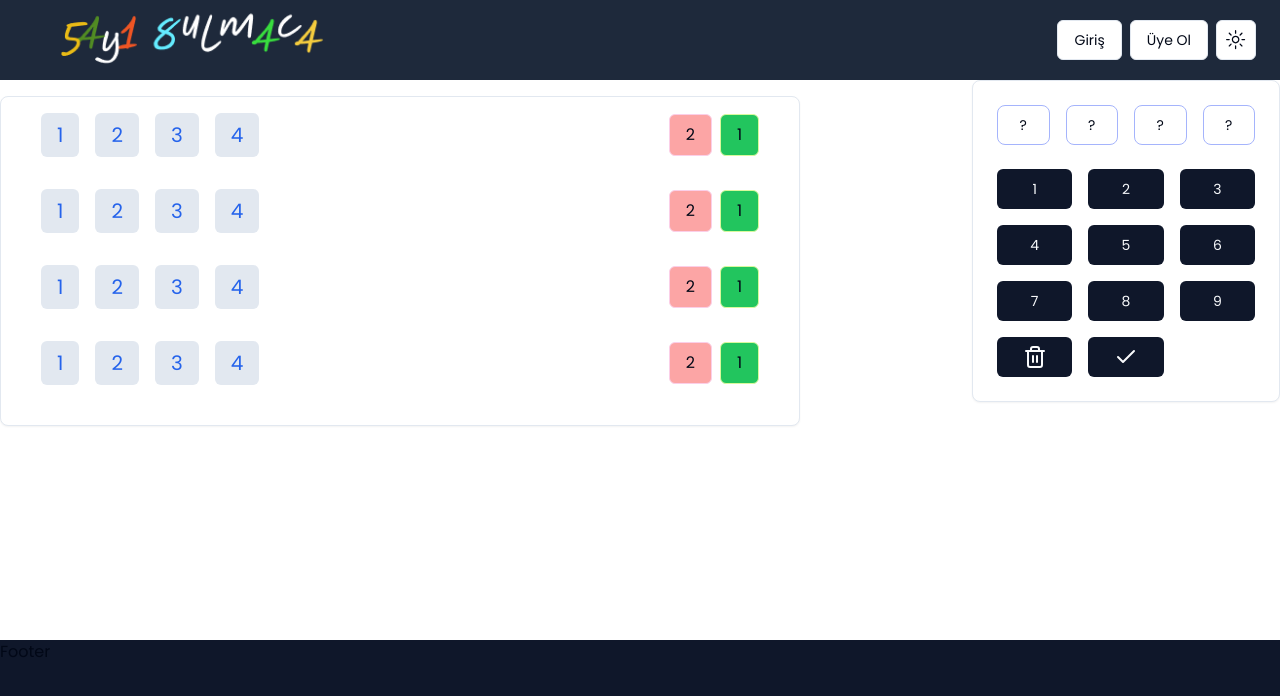
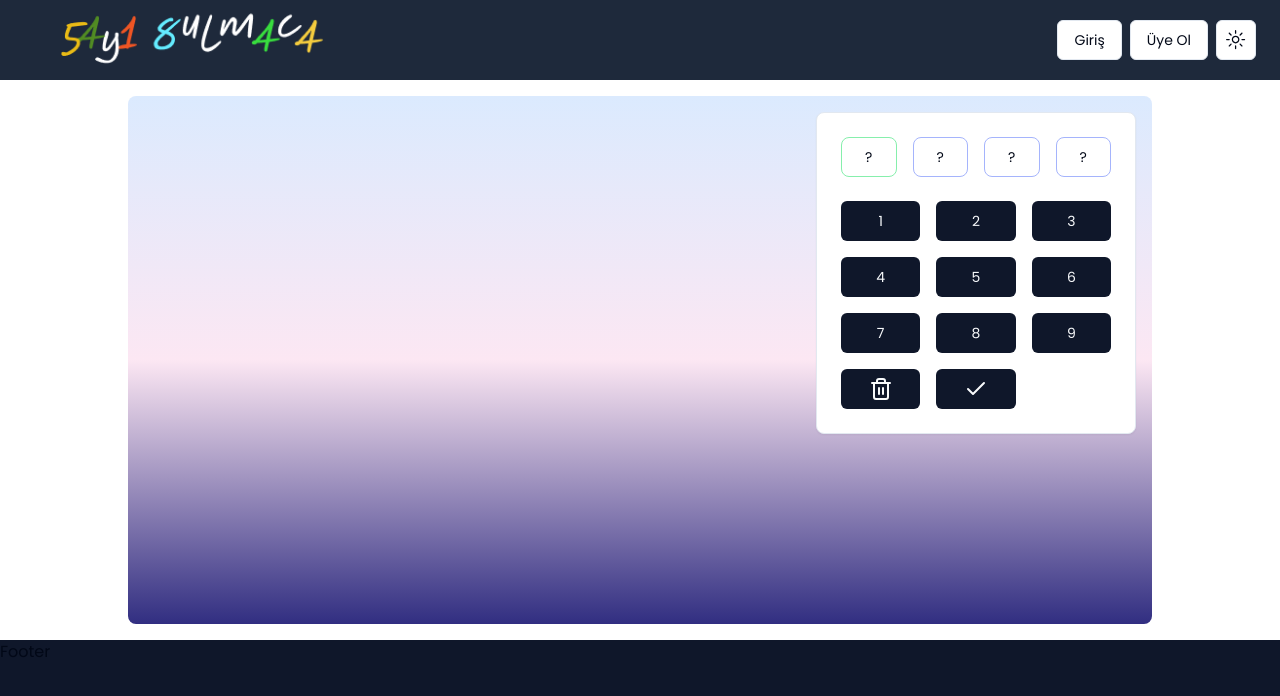
Before and after one commit to passarante/guessthenumber, a Next.js app: page / in a window 1280 px wide. Shown: the top 696 px of the page. Built offline with nearby package versions, Linux system fonts and the light colour scheme.

Commit message:
added game logic

```diff
--- a/src/app/layout.tsx
+++ b/src/app/layout.tsx
@@ -4,6 +4,7 @@ import "./globals.css";
 import { ThemeProvider } from "@/components/theme-provider";
 import Navbar from "@/components/global/Navbar";
 import Footer from "@/components/global/Footer";
+import { Toaster } from "@/components/ui/toaster";
 
 const poppins = Poppins({ subsets: ["latin"], weight: ["400", "700"] });
 
@@ -32,6 +33,7 @@ export default function RootLayout({
           <Navbar />
           <main className="flex flex-col flex-1">{children}</main>
           <Footer />
+          <Toaster />
         </ThemeProvider>
       </body>
     </html>
--- a/src/app/page.tsx
+++ b/src/app/page.tsx
@@ -1,16 +1,67 @@
 "use client";
+import UserGuess from "@/components/game/UserGuess";
 import { Button } from "@/components/ui/button";
 import { Card, CardContent, CardHeader } from "@/components/ui/card";
+import { toast } from "@/components/ui/use-toast";
 import { Check, Trash2 } from "lucide-react";
-import { useState } from "react";
+import { useEffect, useState } from "react";
+
+const NUMBERS = [1, 2, 3, 4, 5, 6, 7, 8, 9];
 
 export default function Home() {
+  const [guess, setGuess] = useState<number>(0);
   const [number1, setNumber1] = useState<number | null>();
   const [number2, setNumber2] = useState<number | null>();
   const [number3, setNumber3] = useState<number | null>();
   const [number4, setNumber4] = useState<number | null>();
+  const [numberIndex, setNumberIndex] = useState(1);
+  const [gameOver, setGameOver] = useState(false);
+  const [isWin, setIsWin] = useState(false);
 
-  const [numberIndex, setNumberIndex] = useState(1);
+  const [userGuess, setUserGuess] = useState<number[]>([]);
+
+  useEffect(() => {
+    handleCreateRandomNumber();
+  }, []);
+
+  useEffect(() => {
+    let timeOut = null;
+    if (isWin) {
+      timeOut = setTimeout(() => {
+        toast({
+          title: "Efferim... Doğru rakam " + guess + " idi...",
+        });
+        setUserGuess([]);
+        handleCreateRandomNumber();
+        setNumber1(null);
+        setNumber2(null);
+        setNumber3(null);
+        setNumber4(null);
+        setNumberIndex(1);
+        setGameOver(false);
+        setIsWin(false);
+      }, 500);
+    }
+    () => {
+      if (timeOut) {
+        clearTimeout(timeOut);
+      }
+    };
+  }, [isWin]);
+
+  const handleCreateRandomNumber = () => {
+    let numStr = ``;
+    let tempNumbers = NUMBERS;
+
+    for (let index = 0; index < 4; index++) {
+      const randomIndex = Math.floor(Math.random() * tempNumbers.length);
+      const element = tempNumbers[randomIndex];
+      tempNumbers = tempNumbers.filter((num) => num !== element);
+      numStr += element;
+    }
+
+    setGuess(parseInt(numStr));
+  };
 
   const handleNumberPress = (pressedNumber: number) => {
     if (numberIndex == 1) {
@@ -28,113 +79,68 @@ export default function Home() {
     }
   };
 
+  const handleRemove = () => {
+    if (numberIndex == 1) {
+      setNumber1(null);
+    } else if (numberIndex == 2) {
+      setNumber2(null);
+      setNumberIndex(1);
+    } else if (numberIndex == 3) {
+      setNumber3(null);
+      setNumberIndex(2);
+    } else if (numberIndex == 4) {
+      setNumber4(null);
+      setNumberIndex(3);
+    }
+  };
+
+  const checkGuess = () => {
+    if (
+      number1 &&
+      number2 &&
+      number3 &&
+      number4 &&
+      (number1 != number2 ||
+        number1 != number3 ||
+        number1 != number4 ||
+        number2 != number3 ||
+        number2 != number4 ||
+        number3 != number4)
+    ) {
+      setUserGuess([
+        ...userGuess,
+        parseInt(`${number1}${number2}${number3}${number4}`),
+      ]);
+    } else {
+      return;
+    }
+  };
+
   return (
-    <div className="grid grid-cols-4 gap-4">
-      <div className="col-span-3 mt-4">
-        <Card className="w-[800px]">
+    <div className="max-w-5xl mx-auto bg-gradient-to-b from-blue-100 via-pink-100 to-indigo-900 h-full flex flex-1 p-4 my-4 rounded-lg">
+      <div className="grid grid-cols-3 gap-4">
+        <div className="col-span-2 mt-4">
+          {userGuess.length > 0 && (
+            <Card className="w-[500px]">
               <CardContent>
-            <div className="p-4 flex flex-col gap-8">
+                <div className="p-2 flex flex-col gap-4">
+                  {/* <div>{guess}</div> */}
                   {/* Guess Line */}
-              <div className="flex items-center justify-between">
-                <div className="flex items-center space-x-4">
-                  <span className="bg-slate-200 text-xl text-blue-600 p-2 px-4 border-border-gray-300 rounded-md">
-                    1
-                  </span>
-                  <span className="bg-slate-200 text-xl text-blue-600 p-2 px-4 border-border-gray-300 rounded-md">
-                    2
-                  </span>
-                  <span className="bg-slate-200 text-xl text-blue-600 p-2 px-4 border-border-gray-300 rounded-md">
-                    3
-                  </span>
-                  <span className="bg-slate-200 text-xl text-blue-600 p-2 px-4 border-border-gray-300 rounded-md">
-                    4
-                  </span>
-                </div>
-                <div className="flex items-center space-x-2">
-                  <span className="bg-red-300 border-pink-200 border p-2 px-4 rounded-md">
-                    2
-                  </span>
-                  <span className="bg-green-500 border-lime-200 border p-2 px-4 rounded-md">
-                    1
-                  </span>
-                </div>
-              </div>
-              <div className="flex items-center justify-between">
-                <div className="flex items-center space-x-4">
-                  <span className="bg-slate-200 text-xl text-blue-600 p-2 px-4 border-border-gray-300 rounded-md">
-                    1
-                  </span>
-                  <span className="bg-slate-200 text-xl text-blue-600 p-2 px-4 border-border-gray-300 rounded-md">
-                    2
-                  </span>
-                  <span className="bg-slate-200 text-xl text-blue-600 p-2 px-4 border-border-gray-300 rounded-md">
-                    3
-                  </span>
-                  <span className="bg-slate-200 text-xl text-blue-600 p-2 px-4 border-border-gray-300 rounded-md">
-                    4
-                  </span>
-                </div>
-                <div className="flex items-center space-x-2">
-                  <span className="bg-red-300 border-pink-200 border p-2 px-4 rounded-md">
-                    2
-                  </span>
-                  <span className="bg-green-500 border-lime-200 border p-2 px-4 rounded-md">
-                    1
-                  </span>
-                </div>
-              </div>
-              <div className="flex items-center justify-between ">
-                <div className="flex items-center space-x-4">
-                  <span className="bg-slate-200 text-xl text-blue-600 p-2 px-4 border-border-gray-300 rounded-md">
-                    1
-                  </span>
-                  <span className="bg-slate-200 text-xl text-blue-600 p-2 px-4 border-border-gray-300 rounded-md">
-                    2
-                  </span>
-                  <span className="bg-slate-200 text-xl text-blue-600 p-2 px-4 border-border-gray-300 rounded-md">
-                    3
-                  </span>
-                  <span className="bg-slate-200 text-xl text-blue-600 p-2 px-4 border-border-gray-300 rounded-md">
-                    4
-                  </span>
-                </div>
-                <div className="flex items-center space-x-2">
-                  <span className="bg-red-300 border-pink-200 border p-2 px-4 rounded-md">
-                    2
-                  </span>
-                  <span className="bg-green-500 border-lime-200 border p-2 px-4 rounded-md">
-                    1
-                  </span>
-                </div>
-              </div>
-              <div className="flex items-center justify-between">
-                <div className="flex items-center space-x-4">
-                  <span className="bg-slate-200 text-xl text-blue-600 p-2 px-4 border-border-gray-300 rounded-md">
-                    1
-                  </span>
-                  <span className="bg-slate-200 text-xl text-blue-600 p-2 px-4 border-border-gray-300 rounded-md">
-                    2
-                  </span>
-                  <span className="bg-slate-200 text-xl text-blue-600 p-2 px-4 border-border-gray-300 rounded-md">
-                    3
-                  </span>
-                  <span className="bg-slate-200 text-xl text-blue-600 p-2 px-4 border-border-gray-300 rounded-md">
-                    4
-                  </span>
-                </div>
-                <div className="flex items-center space-x-2">
-                  <span className="bg-red-300 border-pink-200 border p-2 px-4 rounded-md">
-                    2
-                  </span>
-                  <span className="bg-green-500 border-lime-200 border p-2 px-4 rounded-md">
-                    1
-                  </span>
-                </div>
-              </div>
+
+                  {userGuess.map((num, index) => (
+                    <UserGuess
+                      key={index}
+                      number={num}
+                      guess={guess}
+                      setIsWin={setIsWin}
+                    />
+                  ))}
                 </div>
               </CardContent>
             </Card>
+          )}
         </div>
+
         <div>
           <Card>
             <CardHeader className="!flex !justify-center !w-full">
@@ -143,28 +149,36 @@ export default function Home() {
                   <Button
                     onClick={() => setNumberIndex(1)}
                     variant={"outline"}
-                  className="text-center border border-indigo-300 p-4 rounded-lg"
+                    className={`text-center border border-indigo-300 p-4 rounded-lg ${
+                      numberIndex === 1 ? "border-green-300" : ""
+                    }`}
                   >
                     {number1 ? number1 : "?"}
                   </Button>
                   <Button
                     onClick={() => setNumberIndex(2)}
                     variant={"outline"}
-                  className="text-center border border-indigo-300 p-4 rounded-lg"
+                    className={`text-center border border-indigo-300 p-4 rounded-lg ${
+                      numberIndex === 2 ? "border-green-300" : ""
+                    }`}
                   >
                     {number2 ? number2 : "?"}
                   </Button>
                   <Button
                     onClick={() => setNumberIndex(3)}
                     variant={"outline"}
-                  className="text-center border border-indigo-300 p-4 rounded-lg"
+                    className={`text-center border border-indigo-300 p-4 rounded-lg ${
+                      numberIndex === 3 ? "border-green-300" : ""
+                    }`}
                   >
                     {number3 ? number3 : "?"}
                   </Button>
                   <Button
                     onClick={() => setNumberIndex(4)}
                     variant={"outline"}
-                  className="text-center border border-indigo-300 p-4 rounded-lg"
+                    className={`text-center border border-indigo-300 p-4 rounded-lg ${
+                      numberIndex === 4 ? "border-green-300" : ""
+                    }`}
                   >
                     {number4 ? number4 : "?"}
                   </Button>
@@ -182,10 +196,10 @@ export default function Home() {
                 <Button onClick={() => handleNumberPress(7)}>7</Button>
                 <Button onClick={() => handleNumberPress(8)}>8</Button>
                 <Button onClick={() => handleNumberPress(9)}>9</Button>
-              <Button>
+                <Button onClick={handleRemove}>
                   <Trash2 />
                 </Button>
-              <Button>
+                <Button onClick={checkGuess}>
                   <Check />
                 </Button>
               </div>
@@ -193,5 +207,6 @@ export default function Home() {
           </Card>
         </div>
       </div>
+    </div>
   );
 }
--- /dev/null
+++ b/src/components/game/UserGuess.tsx
@@ -0,0 +1,74 @@
+import React, { Dispatch, SetStateAction, useEffect, useState } from "react";
+
+type UserGuessProps = {
+  number: number;
+  guess: number;
+  setIsWin: Dispatch<SetStateAction<boolean>>;
+};
+
+const UserGuess = ({ number, guess, setIsWin }: UserGuessProps) => {
+  const [correctNumbers, setCorrectNumbers] = useState<number>(0);
+  const [correctPlaces, setCorrectPlaces] = useState<number>(0);
+
+  useEffect(() => {
+    handleCalculateCorrectNumbersAndPlaces();
+  }, []);
+
+  const handleCalculateCorrectNumbersAndPlaces = () => {
+    const numberStr = number.toString();
+    const guessStr = guess.toString();
+    let correctTotal = 0;
+    let placeTotal = 0;
+    for (let index = 0; index < 4; index++) {
+      const element = numberStr[index];
+      if (guessStr.includes(element)) {
+        correctTotal++;
+      }
+    }
+
+    for (let index = 0; index < 4; index++) {
+      if (numberStr[index] === guessStr[index]) {
+        placeTotal++;
+      }
+    }
+
+    if (placeTotal === 4) {
+      setIsWin(true);
+    }
+
+    setCorrectNumbers(correctTotal - placeTotal);
+    setCorrectPlaces(placeTotal);
+  };
+
+  return (
+    <div className="flex items-center justify-between">
+      <div className="flex items-center space-x-4">
+        {number
+          .toString()
+          .split("")
+          .map((num, index) => (
+            <span
+              className="bg-slate-200 text-xl text-blue-600 p-2 px-4 border-border-gray-300 rounded-md"
+              key={index}
+            >
+              {num}
+            </span>
+          ))}
+      </div>
+      <div className="flex items-center space-x-2">
+        {correctPlaces > 0 && (
+          <span className="bg-green-500 border-lime-200 border p-2 px-4 rounded-md">
+            {correctPlaces}
+          </span>
+        )}
+        {correctNumbers > 0 && (
+          <span className="bg-red-300 border-pink-200 border p-2 px-4 rounded-md">
+            {correctNumbers}
+          </span>
+        )}
+      </div>
+    </div>
+  );
+};
+
+export default UserGuess;
```
Lines whose indentation alone changed are shown as unchanged.
